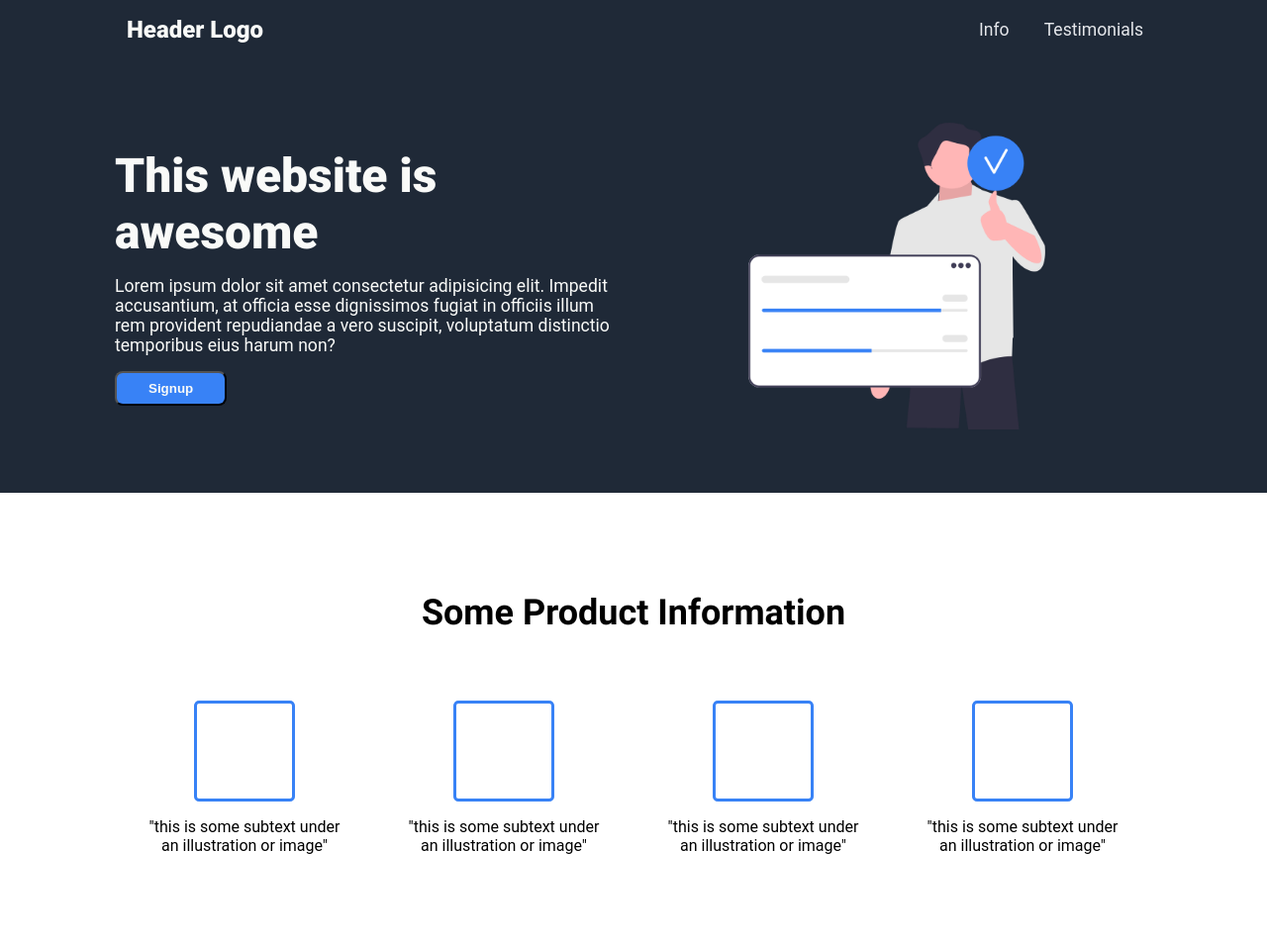
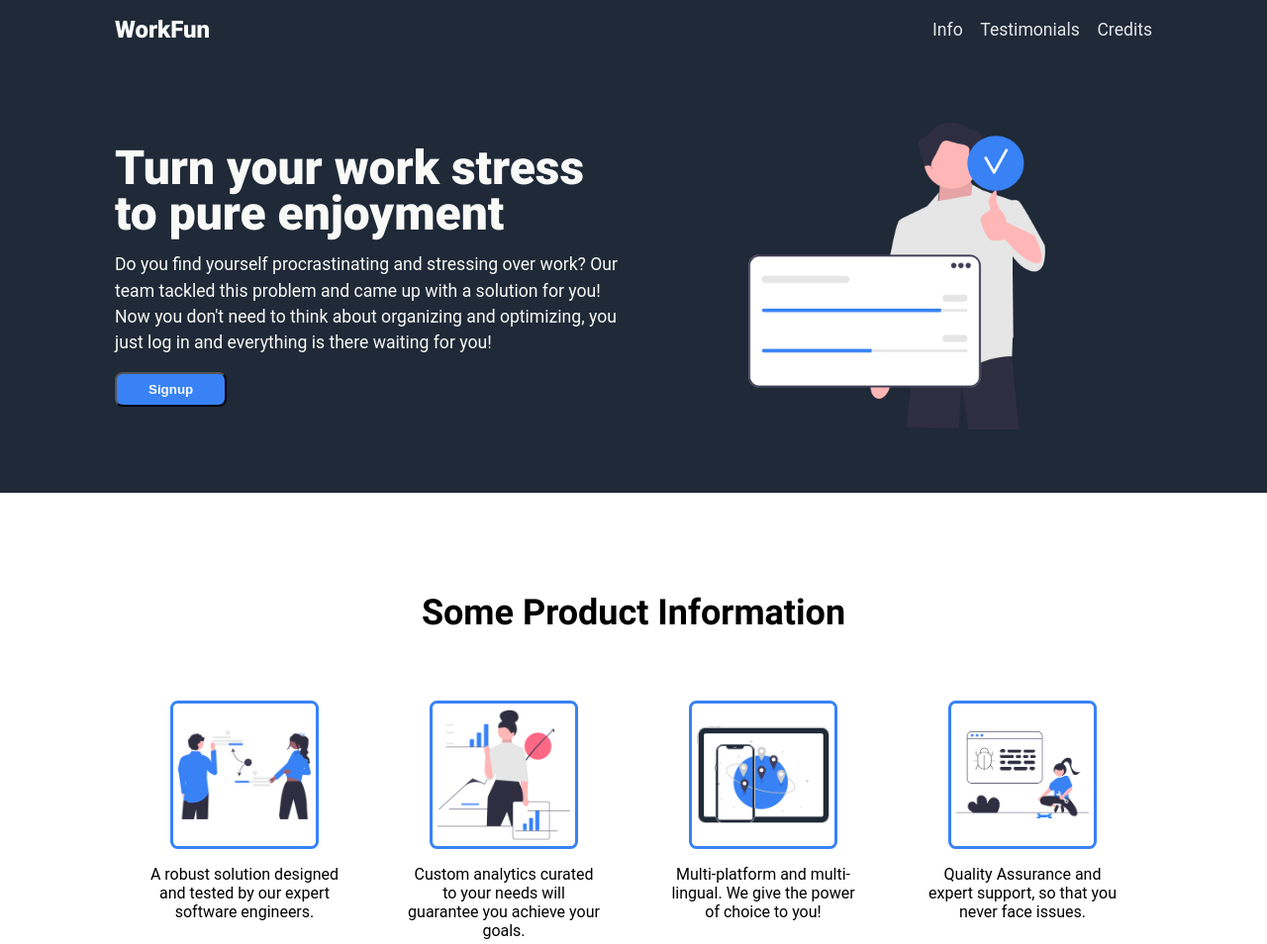
Before and after one commit to ioakeimoTOP/Landing-Page, a plain HTML site: page index.html in a window 1280 px wide. Shown: the top 954 px of the page at 99% size. Drawn offline with Linux system fonts and the light colour scheme; a web font is replaced by a local one.

Commit message:
Add text content, illustrations, credits

```diff
--- a/index.html
+++ b/index.html
@@ -49,12 +49,13 @@
     <div class="body-container">
       <header>
         <div class="logo">
-          <a href="#hero">Header Logo</a>
+          <a href="#hero">WorkFun</a>
         </div>
         <nav>
           <ul>
             <li><a href="#info" class="navlink">Info</a></li>
             <li><a href="#testimonials" class="navlink">Testimonials</a></li>
+            <li><a href="#credits" class="navlink">Credits</a></li>
           </ul>
         </nav>
       </header>
@@ -62,12 +63,12 @@
       <main>
         <section id="hero">
           <div class="hero-action">
-            <h1>This website is awesome</h1>
+            <h1>Turn your work stress to pure enjoyment</h1>
             <p>
-              Lorem ipsum dolor sit amet consectetur adipisicing elit. Impedit
-              accusantium, at officia esse dignissimos fugiat in officiis illum
-              rem provident repudiandae a vero suscipit, voluptatum distinctio
-              temporibus eius harum non?
+              Do you find yourself procrastinating and stressing over work? Our
+              team tackled this problem and came up with a solution for you! Now
+              you don't need to think about organizing and optimizing, you just
+              log in and everything is there waiting for you!
             </p>
             <button class="btn-primary">Signup</button>
           </div>
@@ -86,20 +87,61 @@
           <h1>Some Product Information</h1>
           <div class="info-container">
             <div class="info-item">
-              <div class="info-icon"></div>
-              <p>"this is some subtext under an illustration or image"</p>
+              <div class="info-icon">
+                <img
+                  class="hero-img"
+                  width="300"
+                  height="200"
+                  src="./img/undraw_engineering.webp"
+                  alt="An illustration of two software engineers collaborating on designing a system."
+                />
+              </div>
+              <p>
+                A robust solution designed and tested by our expert software
+                engineers.
+              </p>
             </div>
             <div class="info-item">
-              <div class="info-icon"></div>
-              <p>"this is some subtext under an illustration or image"</p>
+              <div class="info-icon">
+                <img
+                  width="300"
+                  height="300"
+                  src="./img/undraw_projections.webp"
+                  alt="An illustration of a user surrounded by analytics and charts."
+                />
+              </div>
+              <p>
+                Custom analytics curated to your needs will guarantee you
+                achieve your goals.
+              </p>
             </div>
             <div class="info-item">
-              <div class="info-icon"></div>
-              <p>"this is some subtext under an illustration or image"</p>
+              <div class="info-icon">
+                <img
+                  width="300"
+                  height="218"
+                  src="./img/undraw_multi.webp"
+                  alt="An illustration of a smartphone, a tablet, and an earth globe with map pins."
+                />
+              </div>
+              <p>
+                Multi-platform and multi-lingual. We give the power of choice to
+                you!
+              </p>
             </div>
             <div class="info-item">
-              <div class="info-icon"></div>
-              <p>"this is some subtext under an illustration or image"</p>
+              <div class="info-icon">
+                <img
+                  width="300"
+                  height="195"
+                  src="./img/undraw_support.webp"
+                  alt="A Quality Assurance engineer squashing software bugs."
+                />
+              </div>
+              <p>
+                Quality Assurance and expert support, so that you never face
+                issues.
+              </p>
             </div>
           </div>
         </section>
@@ -134,14 +176,30 @@
         <section id="call-to-action">
           <div class="action-container">
             <div>
-              <h1>Call to action! It's time!</h1>
-              <p>Sign up for our product by clicking that button over there!</p>
+              <h1>Stop wasting time!</h1>
+              <p>
+                Sign up now, optimize your workflow and achieve your goals with
+                our support!
+              </p>
             </div>
             <button class="btn-primary">Signup</button>
           </div>
         </section>
       </main>
-      <footer>&#127279; Copyleft</footer>
+      <footer id="credits">
+        <div class="credits-container">
+          <p>Credits to:</p>
+          <p>
+            <a href="https://www.theodinproject.com/">The Odin Project</a>
+            : Layout Design
+          </p>
+          <p>
+            <a href="https://undraw.co/">unDraw</a>
+            : Illustrations
+          </p>
+        </div>
+        <p class="copyright">Copyright &#169; ioakeimo 2023</p>
+      </footer>
     </div>
   </body>
 </html>
--- a/styles.css
+++ b/styles.css
@@ -74,7 +74,9 @@ header {
 }
 
 footer {
-    justify-content: center;
+    flex-direction: column;
+    text-align: center;
+    /* gap: .5em; */
 }
 
 .logo {
@@ -90,13 +92,15 @@ nav ul {
 }
 
 nav a,
+footer a,
 .logo a {
     text-decoration: none;
     color: inherit;
-    padding: .25em .5em;
+    padding: .15em 0;
 }
 
 nav a:hover,
+footer a:hover,
 .logo a:hover {
     box-shadow: 0 .1em var(--logo-white);
     filter: brightness(2);
@@ -120,6 +124,7 @@ nav a:hover,
 .hero-action > h1 {
     font-size: var(--hero-main-fs);
     font-weight: 900;
+    line-height: .95;
 }
 
 #hero > * {
@@ -130,6 +135,7 @@ nav a:hover,
     display: flex;
     flex-flow: column wrap;
     gap: 1rem;
+    line-height: 1.5;
 }
 
 .hero-action p {
@@ -193,12 +199,22 @@ nav a:hover,
 }
 
 .info-icon {
-    --icon-side: 8vw;
+    --icon-side: 150px;
     height: var(--icon-side);
     width: var(--icon-side);
     border-radius: 5%;
     border: 3px solid var(--action-blue);
     margin-bottom: 1em;
+
+    display: flex;
+    justify-items: center;
+}
+
+.info-icon img {
+    width: 100%;
+    height: auto;
+    padding: 5px;
+    margin: auto auto;
 }
 
 #testimonials {
@@ -250,3 +266,12 @@ nav a:hover,
 .action-container .btn-primary {
     border: 2px solid var(--logo-white);
 }
+
+.credits-container {
+    font-size: 75%;
+    line-height: 1.5;
+}
+
+.copyright {
+    padding: .5em;
+}
```
Also changed, not shown: img/undraw_engineering.webp (added), img/undraw_multi.webp (added), img/undraw_projections.webp (added), img/undraw_support.svg (added), img/undraw_support.webp (added).
